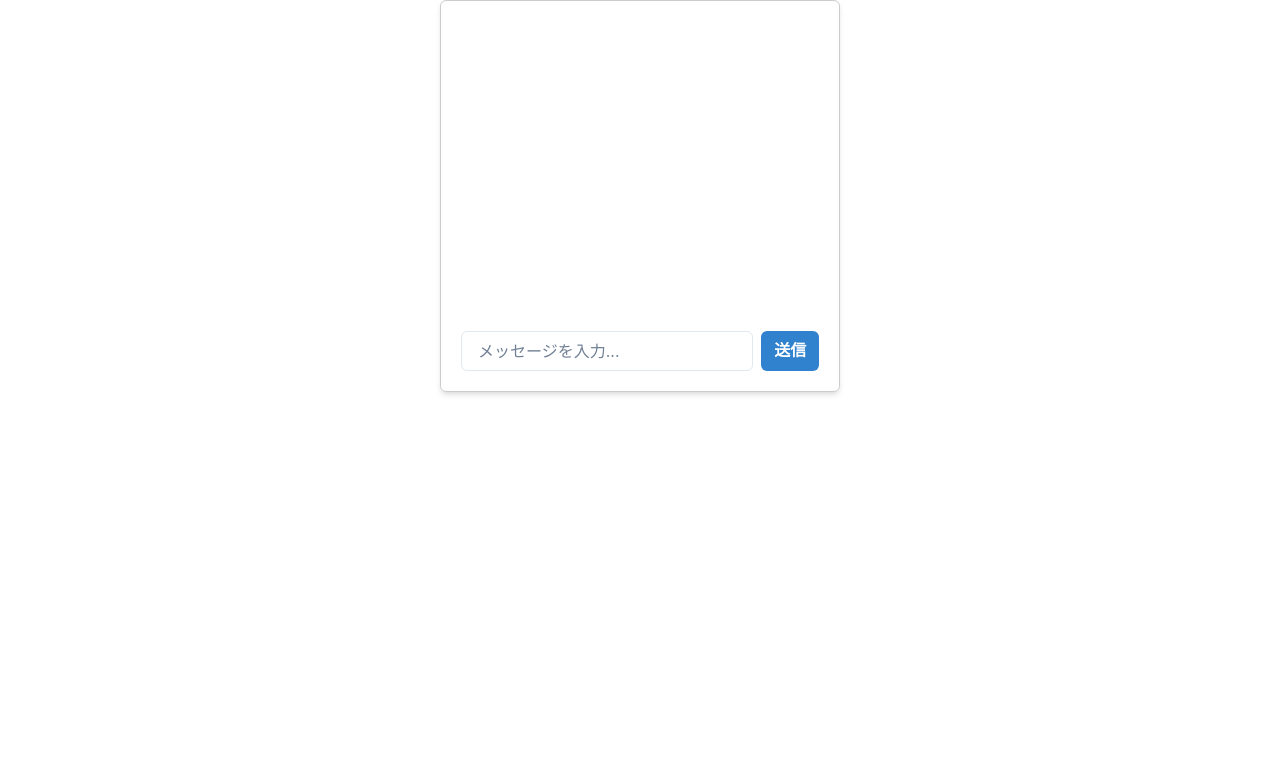
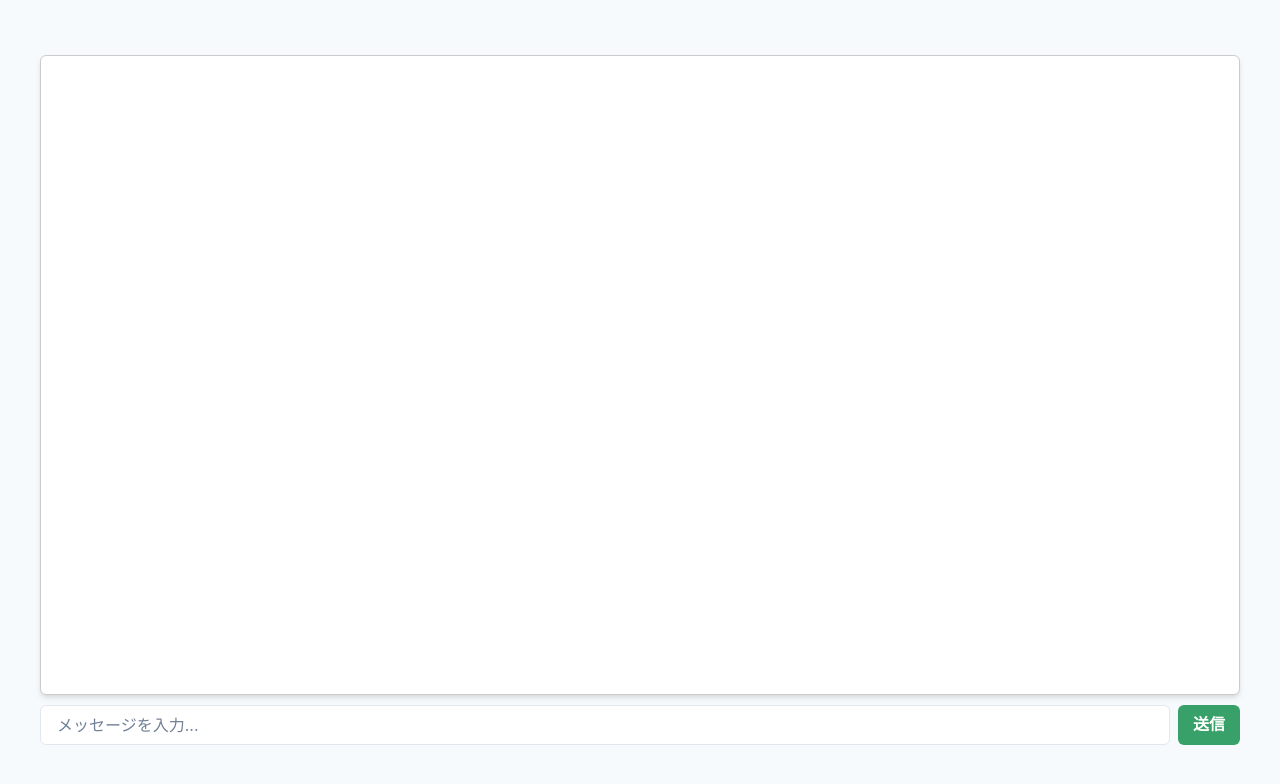
Before and after one commit to s1f102202730/region-team-project, a Next.js app: page /chat in a window 1280 px wide. Shown: the top 784 px of the page. Built offline with nearby package versions, Linux system fonts and the light colour scheme.

Commit message:
change chat ui

```diff
--- a/app/chat/components/chatbox.tsx
+++ b/app/chat/components/chatbox.tsx
@@ -80,8 +80,17 @@ const ChatBox: React.FC = () => {
   };
 
   return (
-    <Box width="100%" maxW="400px" margin="0 auto" border="1px solid #ccc" borderRadius="md" padding="20px" boxShadow="md">
-      <VStack spacing={4} height="300px" overflowY="scroll" marginBottom="10px">
+    <Box
+      width="100vw"
+      height="100vh"
+      display="flex"
+      flexDirection="column"
+      justifyContent="center"
+      alignItems="center"
+      bg="gray.50"
+      padding="20px"
+    >
+      <VStack spacing={4} width="100%" maxW="1200px" height="80vh" overflowY="scroll" bg="white" border="1px solid #ccc" borderRadius="md" boxShadow="md" padding="20px">
         {messages.map((msg, index) => (
           <HStack key={index} justify={msg.sender === 'user' ? 'flex-end' : 'flex-start'} width="100%">
             <Box padding="10px" borderRadius="md" bg={msg.sender === 'user' ? 'green.100' : 'gray.100'}>
@@ -91,13 +100,14 @@ const ChatBox: React.FC = () => {
         ))}
       </VStack>
 
-      <HStack spacing={2}>
+      <HStack spacing={2} width="100%" maxW="1200px" marginTop="10px">
         <Input
           value={message}
           onChange={(e) => setMessage(e.target.value)}
           placeholder="メッセージを入力..."
+          bg="white"
         />
-        <Button onClick={handleSend} colorScheme="blue">送信</Button>
+        <Button onClick={handleSend} colorScheme="green">送信</Button>
       </HStack>
     </Box>
   );
```
